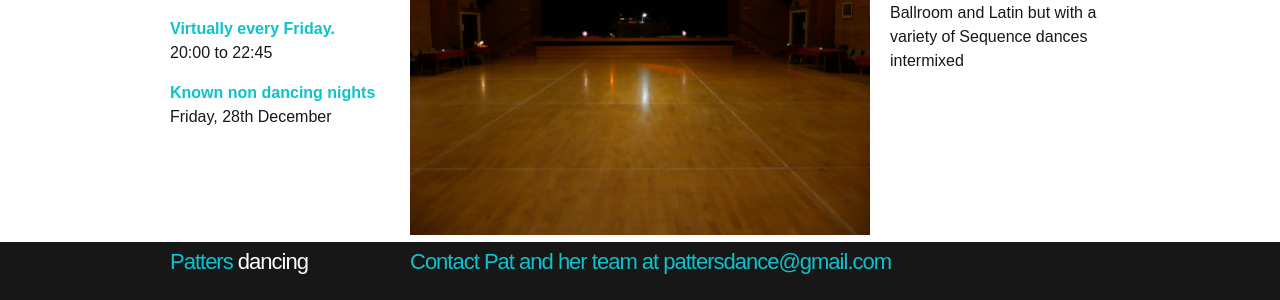
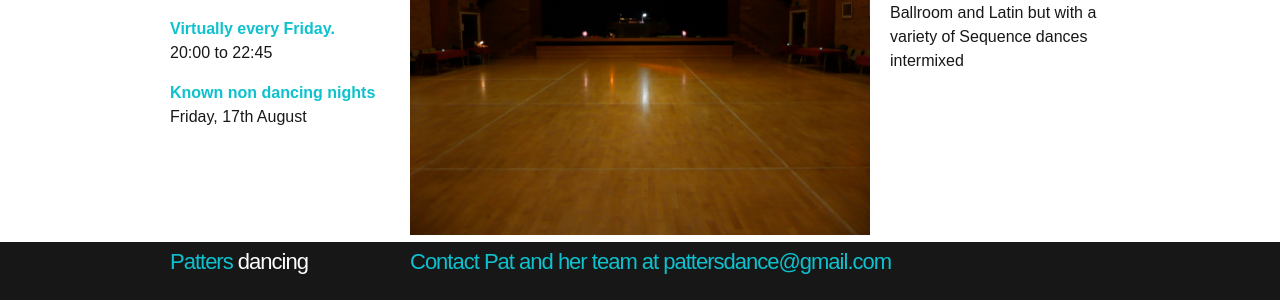
Before and after one commit to ramsayd/patters, a Jekyll site: the page built from 00_index.md, in a window 1280 px wide. Shown: the part 284-584 px from the top of the page. Built offline with Jekyll 4.4.1, drawn with Linux system fonts in a browser that asks for light colours.

Commit message:
Update 00_index.md

```diff
--- a/00_index.md
+++ b/00_index.md
@@ -13,7 +13,7 @@ permalink: "index.html"
       <dt class="heading-text">Virtually every Friday.</dt>
       <dt>20:00 to 22:45</dt>
       <dt class="heading-text non-dancing">Known non dancing nights</dt>
-                  <dt> Friday, 28th December</dt>
+                  <dt> Friday, 17th August</dt>
     </dl>
   </dl>
 </article>
```
